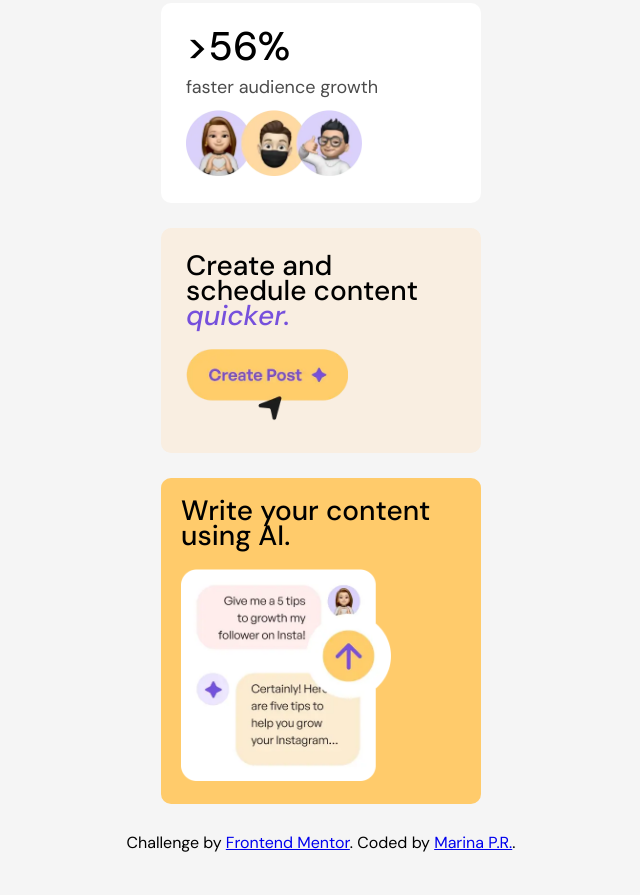
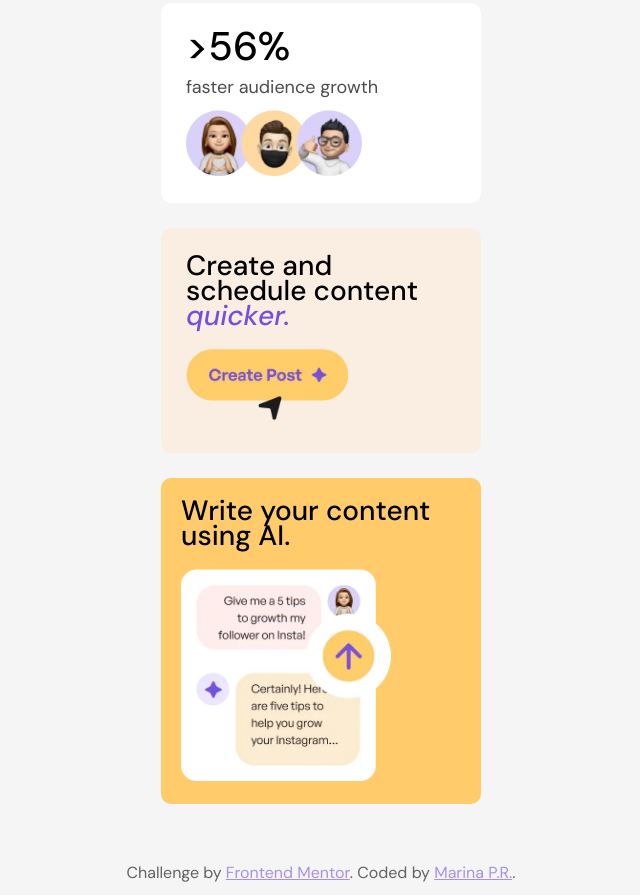
Before and after one commit to MarinaPerezR/bento-grid, a plain HTML site: page index.html in a window 1280 px wide. Shown: the part 1550-2445 px from the top of the page, without its empty margins (319-959 px from the left). Before the commit the page ends 2403 px from the top, so only its background shows below. Drawn offline with Linux system fonts and the light colour scheme.

Commit message:
Updated footer

```diff
--- a/css/style.css
+++ b/css/style.css
@@ -59,7 +59,7 @@ section {
 }
 
 section h1 {
-  font-weight: var(--w-500)
+  font-weight: var(--w-500);
 }
 
 section h2 {
@@ -69,7 +69,7 @@ section h2 {
 
 section h3 {
   font-size: 23px;
-  font-weight: var(--w-500)
+  font-weight: var(--w-500);
 }
 
 section p {
@@ -207,3 +207,13 @@ section p {
   max-width: 75%;
   margin-top: 20px;
 }
+
+footer {
+  padding: 15px;
+  margin-top: 15px;
+  opacity: 0.6;
+}
+
+footer a {
+  color: var(--purple-500);
+}
```
